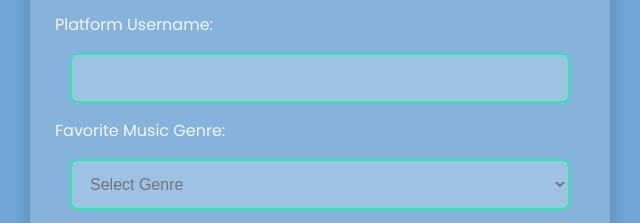
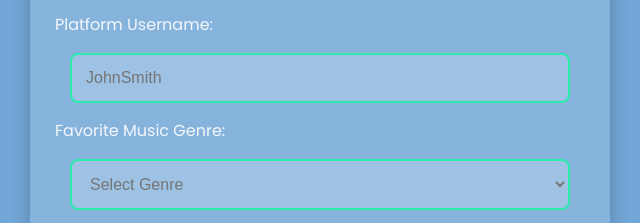
Before and after one commit to jmaners-ITMD362/Project-1, a plain HTML site: page index.html in a window 1280 px wide. Shown: the part 931-1154 px from the top of the page, 320-960 px from the left. Drawn offline with Linux system fonts and the light colour scheme.

Commit message:
made username required and added palceholder

```diff
--- a/index.html
+++ b/index.html
@@ -44,7 +44,7 @@
                 </select>
 
                 <label for="username" id="username-label">Platform Username:</label>
-                <input type="text" id="username" name="username">
+                <input type="text" id="username" name="username" placeholder="JohnSmith" required>
 
                 <label for="music-genre">Favorite Music Genre:</label>
                 <select id="music-genre" name="music-genre" required>
```
